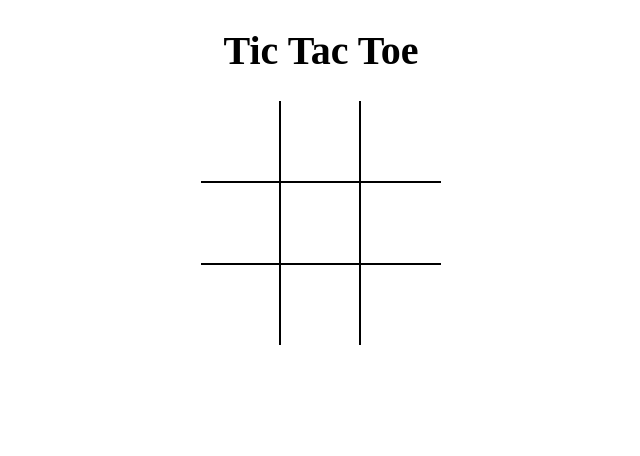
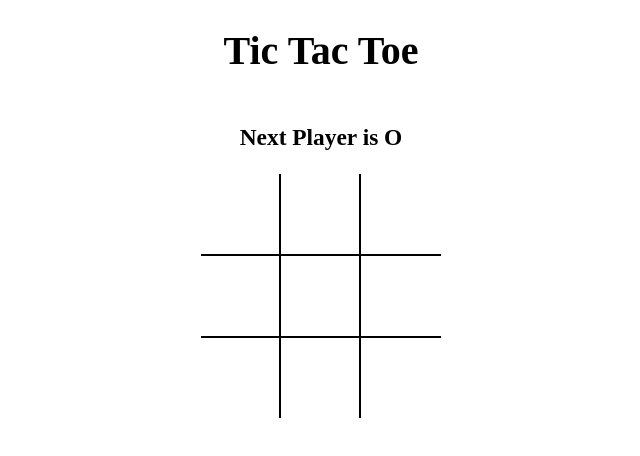
Before and after one commit to srinivas279/TicTacToe, a React (Vite) app: page / in a window 1280 px wide. Shown: the top 456 px of the page, without its empty margins (319-959 px from the left). Built offline with nearby package versions, Linux system fonts and the light colour scheme.

Commit message:
Added winner code

```diff
--- a/src/App.jsx
+++ b/src/App.jsx
@@ -1,14 +1,43 @@
-import React from "react";
+import React,{useState} from "react";
 import Board from "./components/Board"
+import { calculateWinner } from "./winnerCal";
 
- const App = () => (
+ const App = () =>{
+
+  const [board, setBoard]=useState( Array(9).fill(null));
+  const [isXNext,setIsXNext]=useState(false);
+
+  const winner = calculateWinner(board);
+
+  const message= winner? `winner is ${winner}`: `Next Player is ${isXNext ? "X" : "O"}`
+
+  const handleOnClick=(position)=>{
+
+    if(board[position] || winner){
+      return;
+    }
+    setBoard((prev)=>{           // callback fn receive previous value as argument
+      return prev.map((square,pos)=>{
+        if(pos===position){
+          return isXNext?"X":'O';
+        }
+        return square;
+
+      });
+    });
+    setIsXNext(prev=>!prev)
+  };
+
+
+  return(
   <div className="app">
     <h1> Tic Tac Toe</h1>
+    <h3>{message}</h3>
 
-    <Board/>
+    <Board handleOnClick={handleOnClick} board={board}/>
   </div>
 );
-
+  }
 console.log("In App")
 
 export default App;
--- a/src/components/Board.jsx
+++ b/src/components/Board.jsx
@@ -2,29 +2,7 @@
 import Square from './Square'
 
 
-const Board = () => {
-
-  const [board, setBoard]=useState( Array(9).fill(null));
-  const [isXNext,setIsXNext]=useState(false)
-
-  const handleOnClick=(position)=>{
-
-    if(board[position]){
-      return;
-    }
-    setBoard((prev)=>{           // callback fn receive previous value as argument
-      return prev.map((square,pos)=>{
-        if(pos===position){
-          return isXNext?"X":'O';
-        }
-        return square;
-
-      });
-    });
-    setIsXNext(prev=>!prev)
-  };
-
-
+const Board = ({handleOnClick,board}) => {
 
   const renderSquare=(position)=>{
          return (
--- /dev/null
+++ b/src/winnerCal.js
@@ -0,0 +1,19 @@
+export function calculateWinner(squares) {
+    const lines = [
+      [0, 1, 2],
+      [3, 4, 5],
+      [6, 7, 8],
+      [0, 3, 6],
+      [1, 4, 7],
+      [2, 5, 8],
+      [0, 4, 8],
+      [2, 4, 6],
+    ];
+    for (let i = 0; i < lines.length; i++) {
+      const [a, b, c] = lines[i];
+      if (squares[a] && squares[a] === squares[b] && squares[a] === squares[c]) {
+        return squares[a];
+      }
+    }
+    return null;
+  }
```
